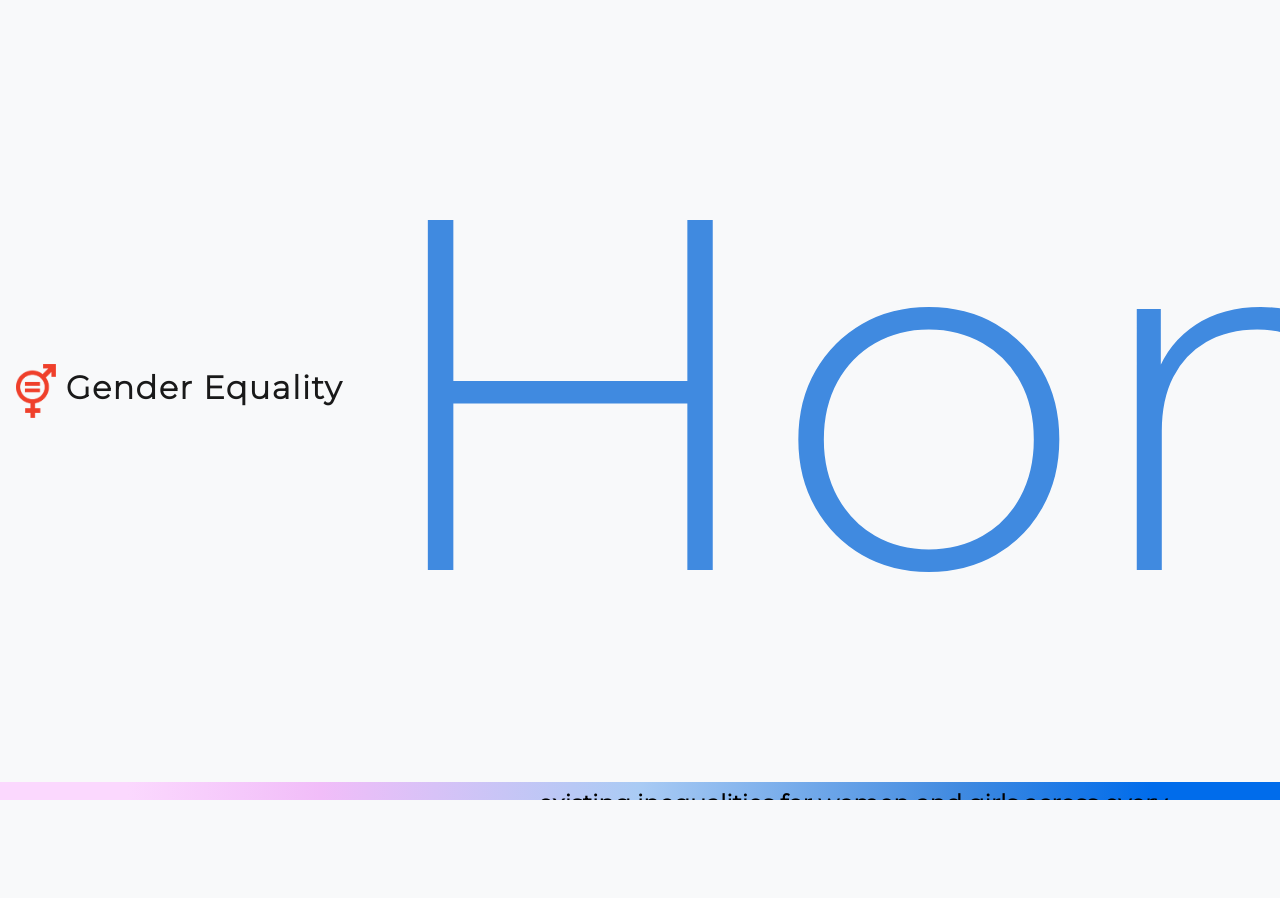
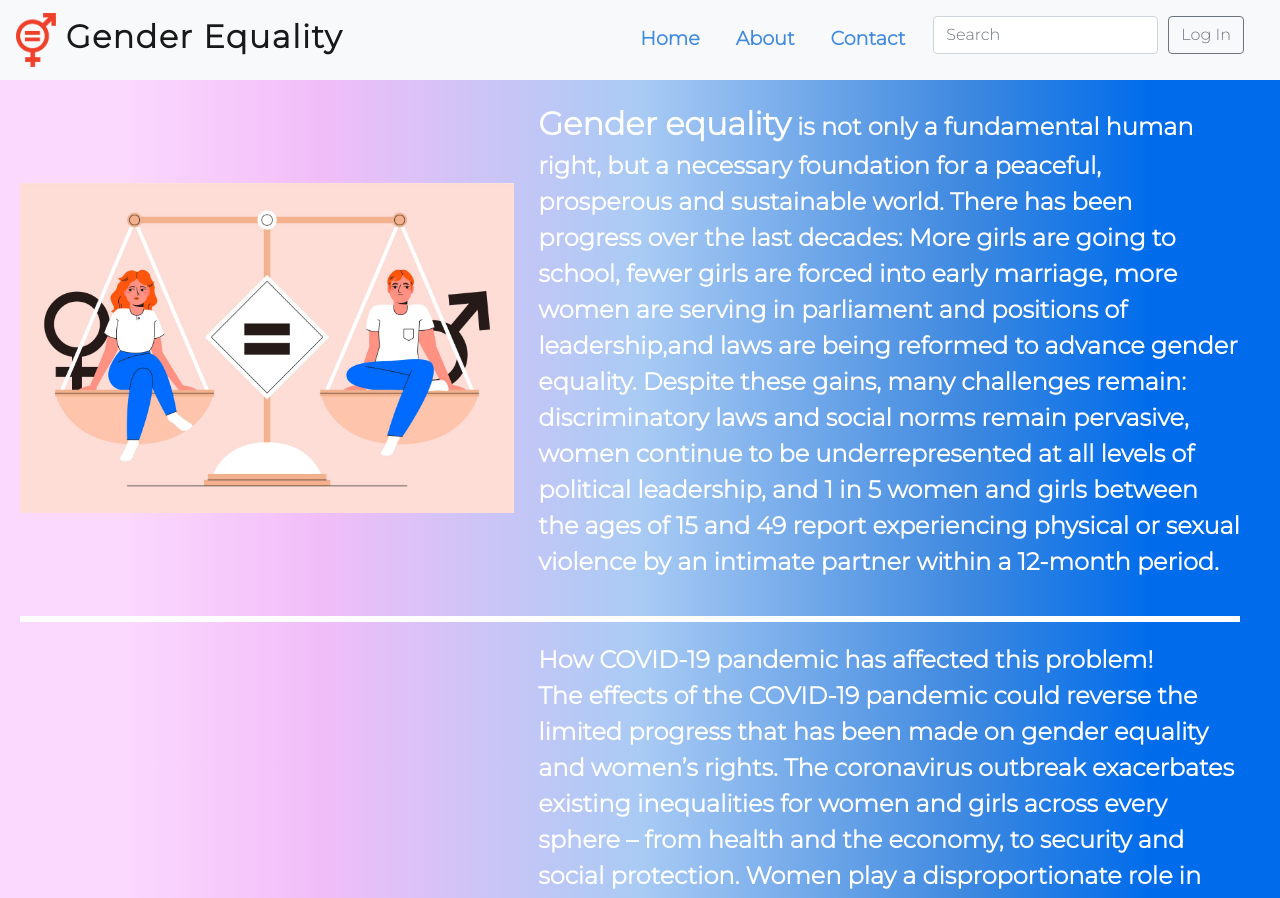
Before and after one commit to Anthoulis/Website-Auth-2021, a PHP site: page / in a window 1280 px wide. Shown: the top 898 px of the page. Before the commit the page ends 800 px from the top, so only its background shows below. Run offline with PHP 8.4, Linux system fonts and the light colour scheme.

Commit message:
CSS change

```diff
--- a/css/styles.css
+++ b/css/styles.css
@@ -34,7 +34,9 @@ body{
 
 header nav li
 {
-    font-size: 500px !important;
+    font-size: larger;
+    font-weight: bold;
+    padding-right: 20px;
 }
 
 nav .navbar-nav li a{
--- a/index.php
+++ b/index.php
@@ -4,7 +4,7 @@
 
 <!--Articles-->
 <section class="myLinearColour"
-style="padding-top: 80px; padding-left:20px; padding-right:40px; font-size:x-large; font-weight:bolder; color: black;">
+style="padding-top: 80px; padding-left:20px; padding-right:40px; font-size:x-large; font-weight:bolder; color: white;">
         <!--Image and article-->
         <div class="row align-items-center" style= "padding-block: 20px;">
 
@@ -60,7 +60,7 @@ style="padding-top: 80px; padding-left:20px; padding-right:40px; font-size:x-lar
             <iframe class="col-md-6"  src="https://www.youtube.com/embed/X8TKIxNVbXc" height="400px" width="100%" title="YouTube video player"  allow="accelerometer; autoplay; clipboard-write; encrypted-media; gyroscope; picture-in-picture" allowfullscreen></iframe>
         </div>
 
-        <p style="padding-top: 80px; font-size:x-large; font-weight:bolder; color: black;"> The Gender Equality Index is a tool to measure the progress of gender equality in the EU,
+        <p style="padding-top: 80px; font-size:x-large; font-weight:bolder; color: white;"> The Gender Equality Index is a tool to measure the progress of gender equality in the EU,
         developed by EIGE. It gives more visibility to areas that need improvement and ultimately
         supports policy makers to design more effective gender equality measures.</p>
 
```
